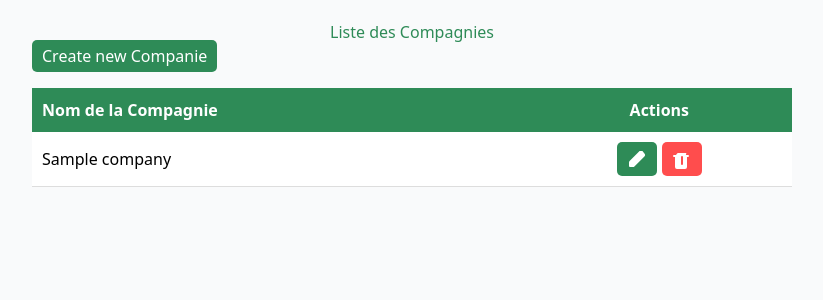
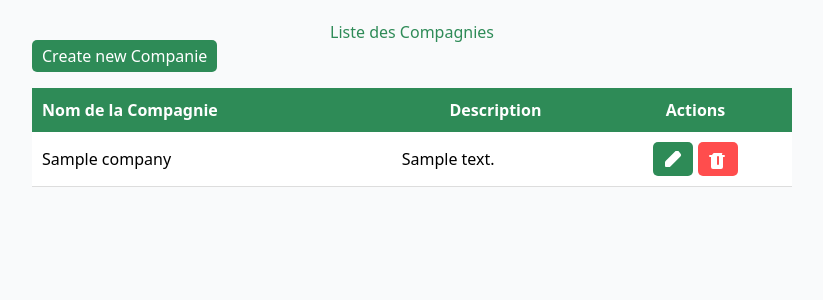
Before and after one commit to Karroumi-Mohamed/Job-Dating-Management-Platform, a PHP site: template app/views/companies/index.twig in a window 1280 px wide. Shown: the top 300 px of the page, without its empty margins (228-1051 px from the left). Run offline with PHP 8.4, Linux system fonts and the light colour scheme; the template is opened without the code that fills it: most values are stand-ins (such as "Sample title", 1, 10 or a date in 2020); some libraries are stand-ins or nearby versions.

Commit message:
description

```diff
--- a/app/views/companies/index.twig
+++ b/app/views/companies/index.twig
@@ -22,13 +22,16 @@
             <thead>
                 <tr style="background-color: #2E8B57; color: white;">
                     <th style="padding: 10px; text-align: left;">Nom de la Compagnie</th>
+                    <th style="padding: 10px; text-align: center;">Description</th>
                     <th style="padding: 10px; text-align: center;">Actions</th>
+
                 </tr>
             </thead>
             <tbody>
                 {% for company in companies %}
                     <tr style="border-bottom: 1px solid #ddd;">
                         <td style="padding: 10px;">{{ company.name }}</td>
+                        <td style="padding: 10px;">{{ company.description }}</td>
                         <td style="padding: 10px; text-align: center;">
                             <div style="display: inline-flex; align-items: center; gap: 5px;">
                                 <a href="/companies/edit/{{ company.id }}" title="Éditer" style="text-decoration: none; padding: 5px 10px; background-color: #2E8B57; color: white; border-radius: 5px;">
```
Also changed, not shown: 1 other file.
